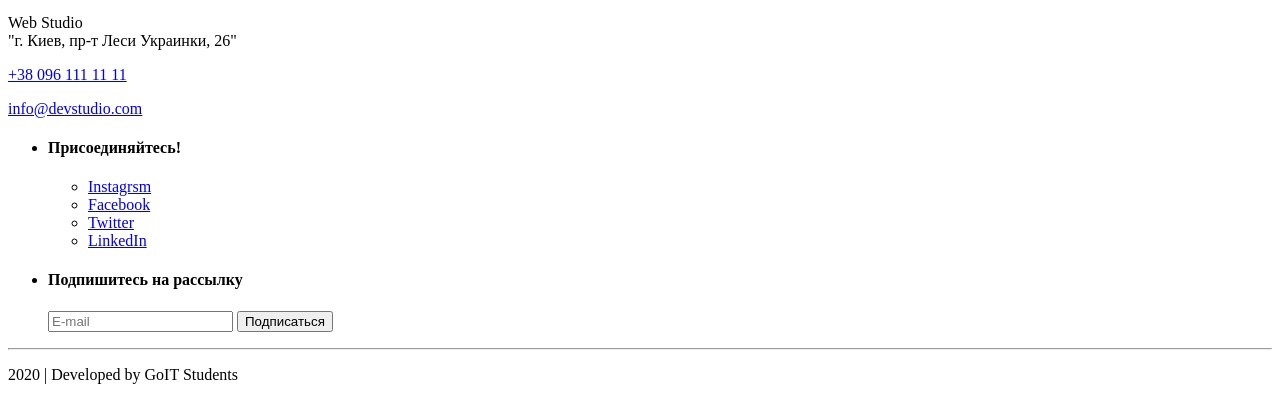
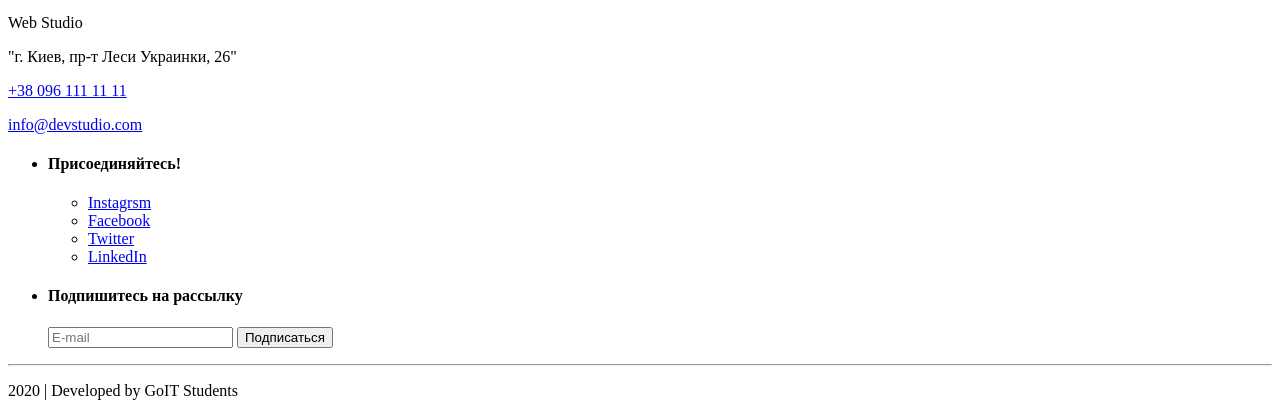
Before and after one commit to Lukka777/goit-markup-hw-01, a plain HTML site: page index.html in a window 1280 px wide. Shown: the part 4255-4671 px from the top of the page. Drawn offline with Linux system fonts and the light colour scheme.

Commit message:
Update index.html

```diff
--- a/index.html
+++ b/index.html
@@ -242,7 +242,7 @@
     <footer>
       <a>Web Studio</a>
       <address></address>
-        "г. Киев, пр-т Леси Украинки, 26"
+        <p><span class="letter"></span>"г. Киев, пр-т Леси Украинки, 26"</p>
         <p><a href="tel:380961111111">+38 096 111 11 11</a></p>
         <p><a href="mailto:info@devstudio.com">info@devstudio.com</a></p>
       </address>
```
